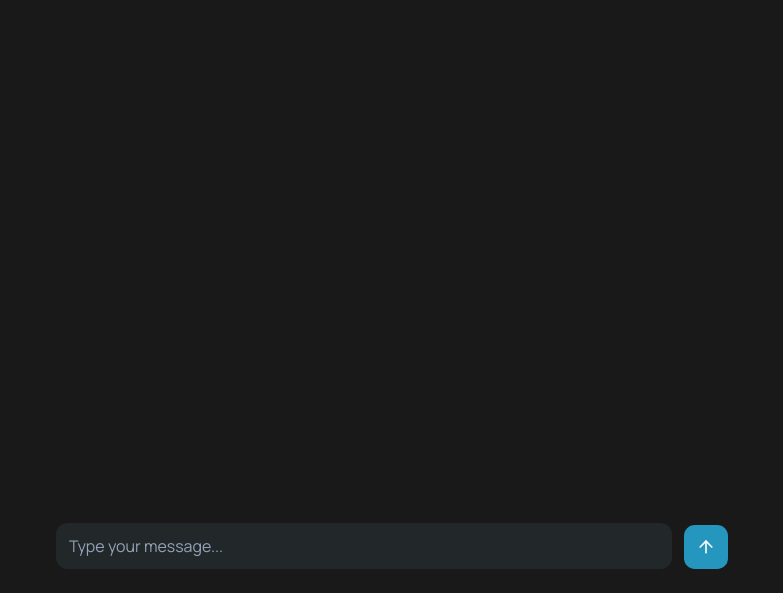
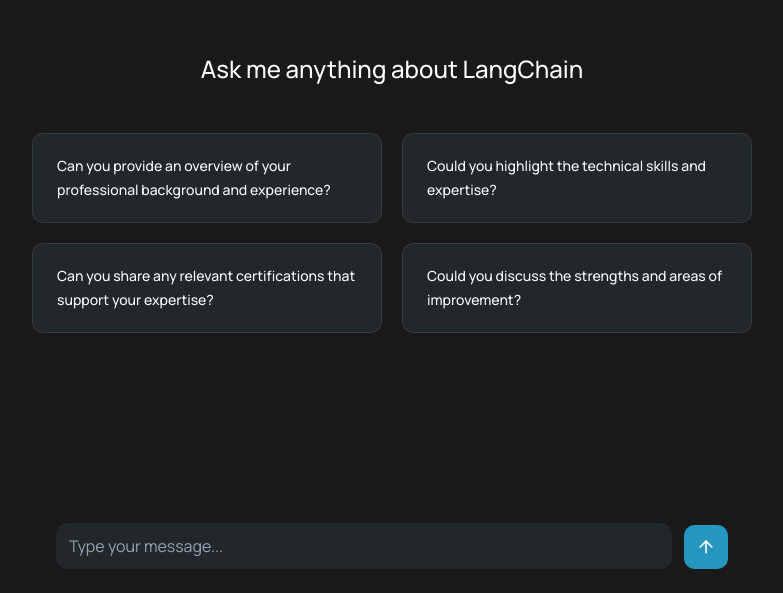
Before and after one commit to kimhuy011199/react-langchain-chat-bot, a React (Vite) app: page / in a window 1280 px wide. Shown: the part 207-800 px from the top of the page, without its empty margins (248-1031 px from the left). Built offline with nearby package versions, Linux system fonts and the light colour scheme.

Commit message:
Create suggestion question section

```diff
--- a/src/App.tsx
+++ b/src/App.tsx
@@ -1,8 +1,10 @@
 import InputContainer from './components/InputContainer';
+import IntroContainer from './components/IntroContainer';
 
 const App = () => {
   return (
     <div className="h-screen w-screen">
+      <IntroContainer />
       <InputContainer />
     </div>
   );
--- /dev/null
+++ b/src/components/IntroContainer.tsx
@@ -0,0 +1,17 @@
+import { SUGGESTION_QUESTIONS_LIST } from '@/lib/contants';
+import SuggestionQuestionItem from './SuggestionQuestionItem';
+
+const IntroContainer = () => {
+  return (
+    <div className="flex flex-col gap-12 items-center justify-center h-full mx-auto w-full max-w-3xl px-6">
+      <h2 className="text-2xl font-medium">Ask me anything about LangChain</h2>
+      <ul className="grid grid-cols-1 md:grid-cols-2 gap-4 md:gap-5 w-full">
+        {SUGGESTION_QUESTIONS_LIST.map((item) => (
+          <SuggestionQuestionItem value={item.value} key={item.id} />
+        ))}
+      </ul>
+    </div>
+  );
+};
+
+export default IntroContainer;
--- /dev/null
+++ b/src/components/SuggestionQuestionItem.tsx
@@ -0,0 +1,16 @@
+import { Button } from './ui/button';
+
+const SuggestionQuestionItem = ({ value }: { value: string }) => {
+  return (
+    <li>
+      <Button
+        className="whitespace-normal w-full px-6 py-4 md:py-5 h-auto text-left leading-6"
+        variant="secondary"
+      >
+        <span>{value}</span>
+      </Button>
+    </li>
+  );
+};
+
+export default SuggestionQuestionItem;
--- a/src/components/ui/button.tsx
+++ b/src/components/ui/button.tsx
@@ -15,7 +15,7 @@
         outline:
           'border border-input bg-background hover:bg-accent hover:text-accent-foreground',
         secondary:
-          'bg-secondary text-secondary-foreground hover:bg-secondary/80',
+          'bg-secondary text-secondary-foreground hover:bg-secondary/80 border-ring border',
         ghost: 'hover:bg-accent hover:text-accent-foreground',
         link: 'text-primary underline-offset-4 hover:underline',
       },
--- a/src/index.css
+++ b/src/index.css
@@ -48,7 +48,7 @@
     --primary: 195.69 67.4% 44.51%;
     --primary-foreground: 222.2 47.4% 11.2%;
 
-    --secondary: 217.2 32.6% 17.5%;
+    --secondary: 197.14 9.33% 14.71%;
     --secondary-foreground: 210 40% 98%;
 
     --muted: 197.14 9.33% 14.71%;
--- /dev/null
+++ b/src/lib/contants.ts
@@ -0,0 +1,20 @@
+export const SUGGESTION_QUESTIONS_LIST = [
+  {
+    id: 1,
+    value:
+      'Can you provide an overview of your professional background and experience?',
+  },
+  {
+    id: 2,
+    value: 'Could you highlight the technical skills and expertise?',
+  },
+  {
+    id: 3,
+    value:
+      'Can you share any relevant certifications that support your expertise?',
+  },
+  {
+    id: 4,
+    value: 'Could you discuss the strengths and areas of improvement?',
+  },
+];
```
